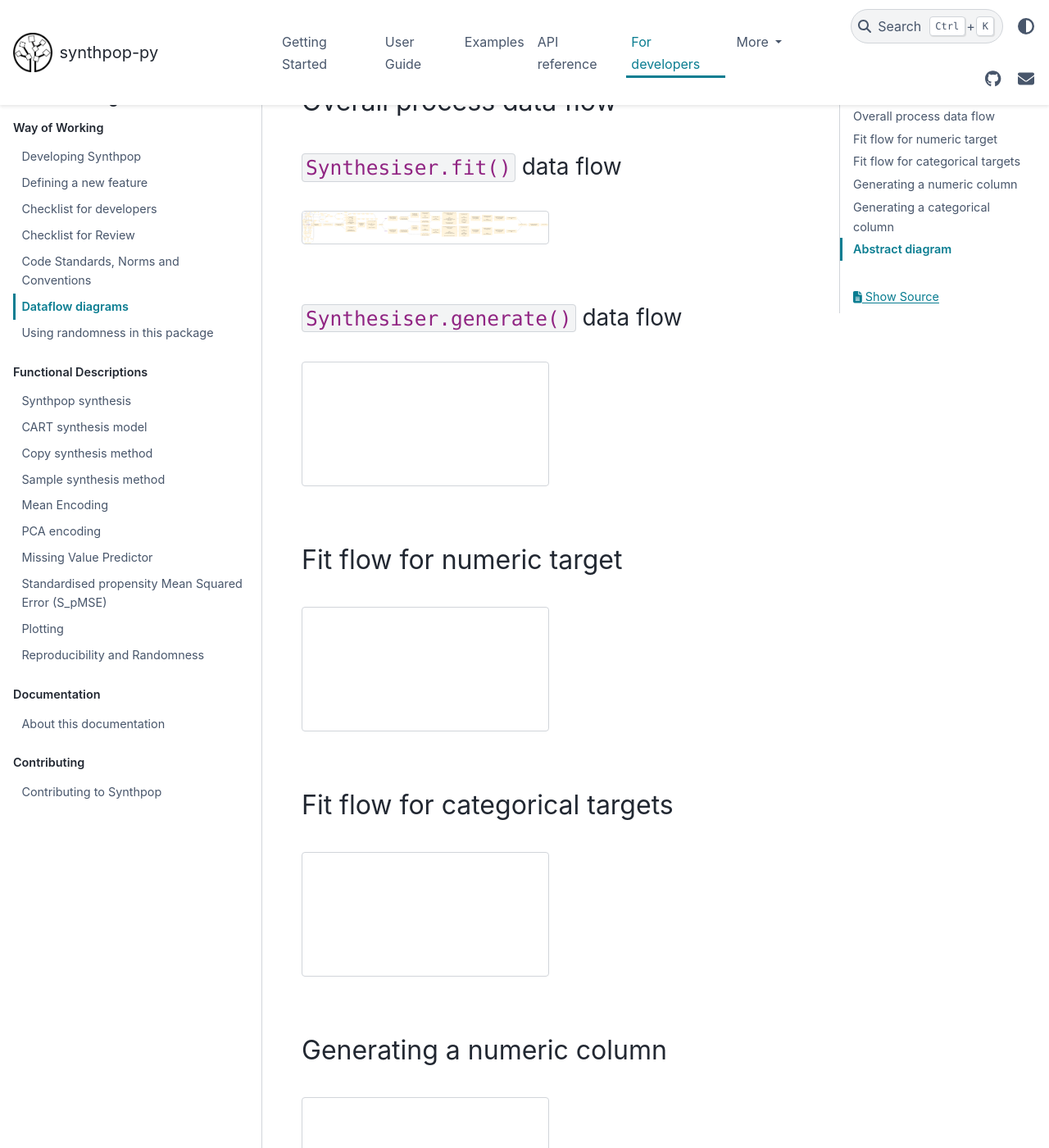
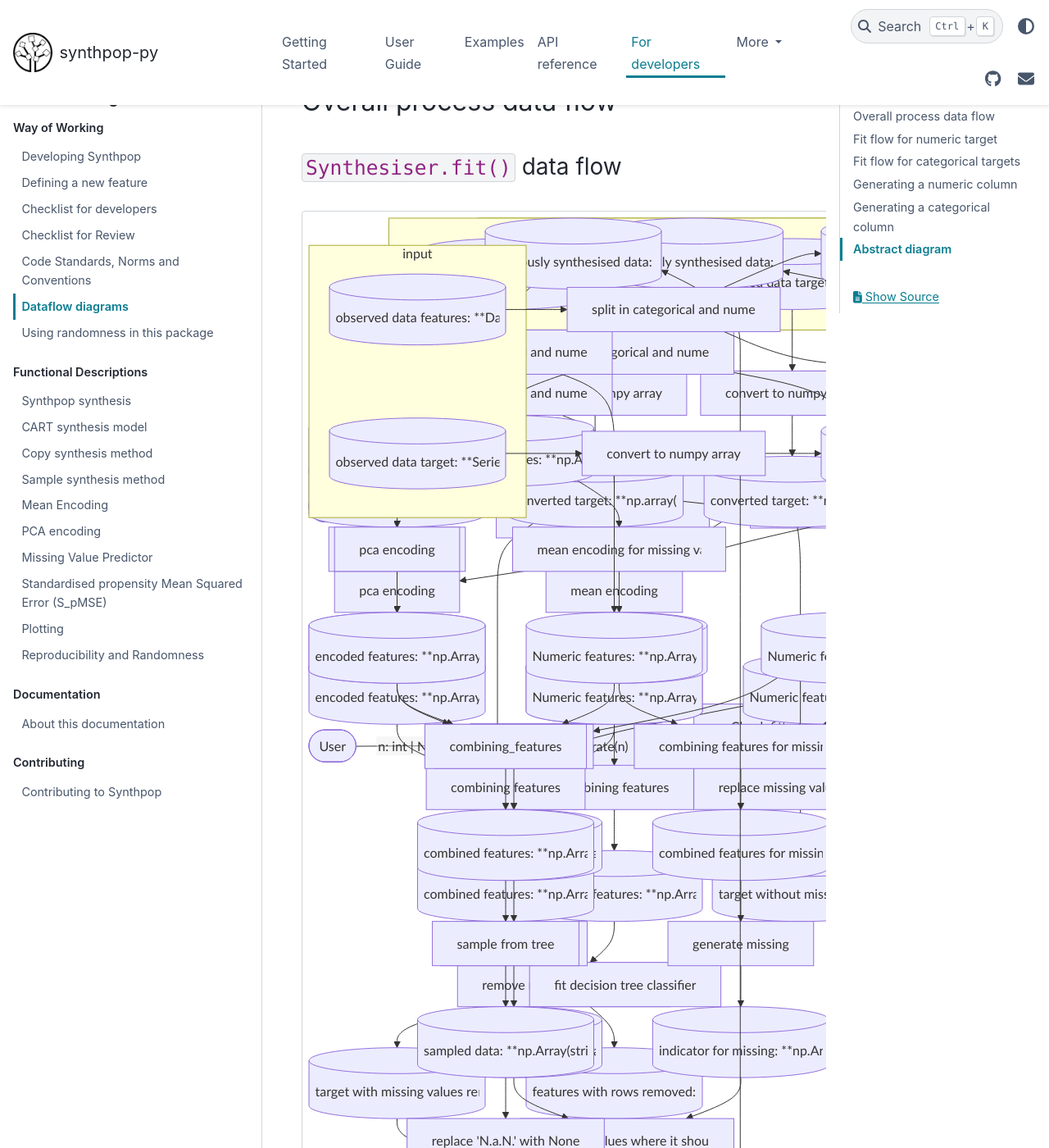
Before and after one commit to duonl/synthpop-py, a Sphinx documentation site: the page built from docs/source/developer/way_of_working/dataflowdiagram.md, in a window 1280 px wide and 1400 px high, scrolled down 388 px. Shown: the whole window at 82% size. Built offline with Sphinx 7.4.7 and the PyData theme 0.15.4, drawn with Linux system fonts in a browser that asks for light colours; some of the changed text lies outside the part shown.

Commit message:
last try

```diff
--- a/docs/source/conf.py
+++ b/docs/source/conf.py
@@ -86,15 +86,9 @@ intersphinx_mapping = {
 
 mermaid_init_js = """
 mermaid.initialize({
-    startOnLoad: true,
-    theme: "base",
     flowchart: {
-        diagramPadding: 4,
-        nodeSpacing: 30,
-        rankSpacing: 40,
-    },
-    themeVariables: {
-        background: "#ffffff"
+        htmlLabels: false,
+        useMaxWidth: false,
     }
 });
 """
--- a/docs/source/developer/way_of_working/dataflowdiagram.md
+++ b/docs/source/developer/way_of_working/dataflowdiagram.md
@@ -58,7 +58,7 @@ flowchart LR
       FM_C --> DTC["DecisionTreeClassifier.fit(<br/>X: np.ndarray[float32],<br/>y: np.ndarray[str]<br/>)"]
 
       DTR --> DTRA["DecisionTreeRegressor.apply(<br/>X: np.ndarray[float32]<br/>)<br/><br/>Output:<br/>leaf_ids: np.ndarray[int64]"]
-      DTC --> DTCA["DecisionTreeClassifier.apply(<br/>X: np.ndarray[float32]<br/>) <br/><br/></br>Output:<br/>leaf_ids: np.ndarray[int64]"]
+      DTC --> DTCA["DecisionTreeClassifier.apply(<br/>X: np.ndarray[float32]<br/>) <br/><br/>Output:<br/>leaf_ids: np.ndarray[int64]"]
 
       DTRA --> LS1["LeafNodeSampler.fit_sampler(<br/>leaf_ids: np.ndarray[int64],<br/>y: np.ndarray[float32]<br/>)"]
 
```
